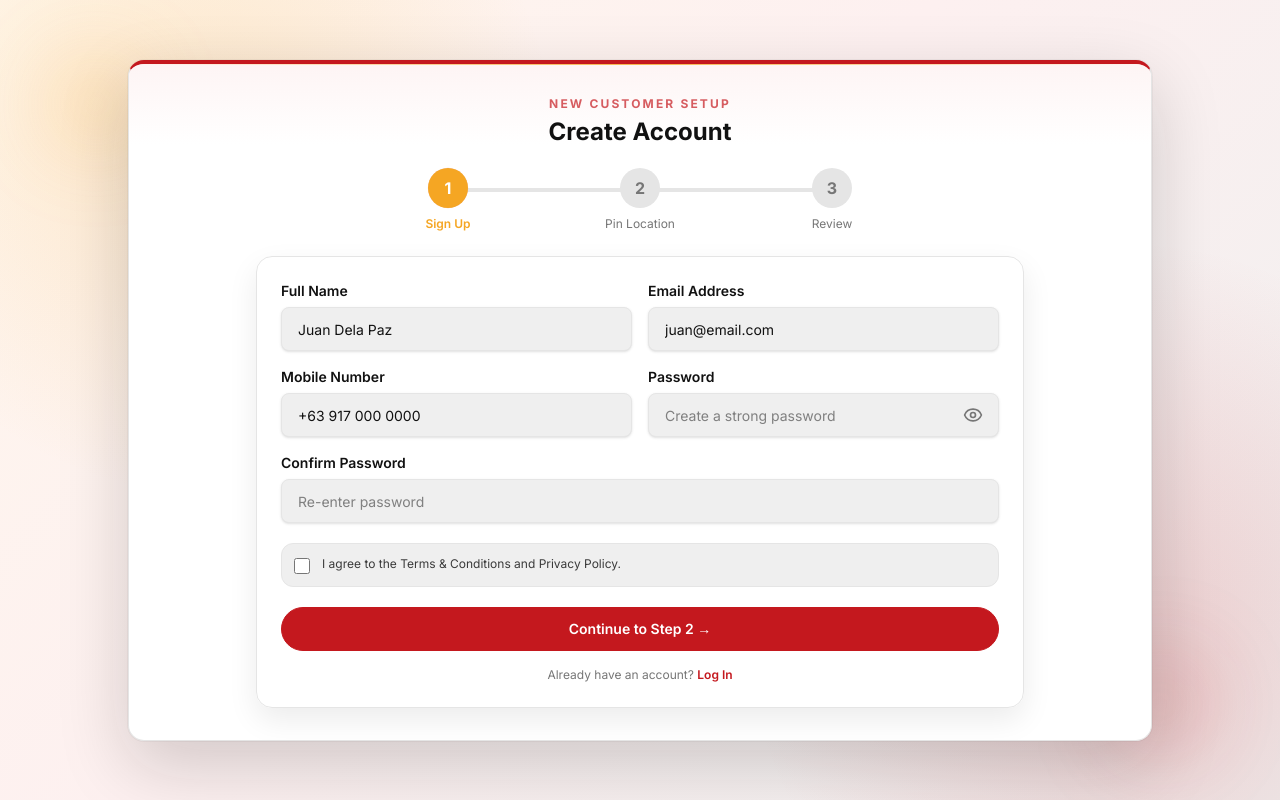
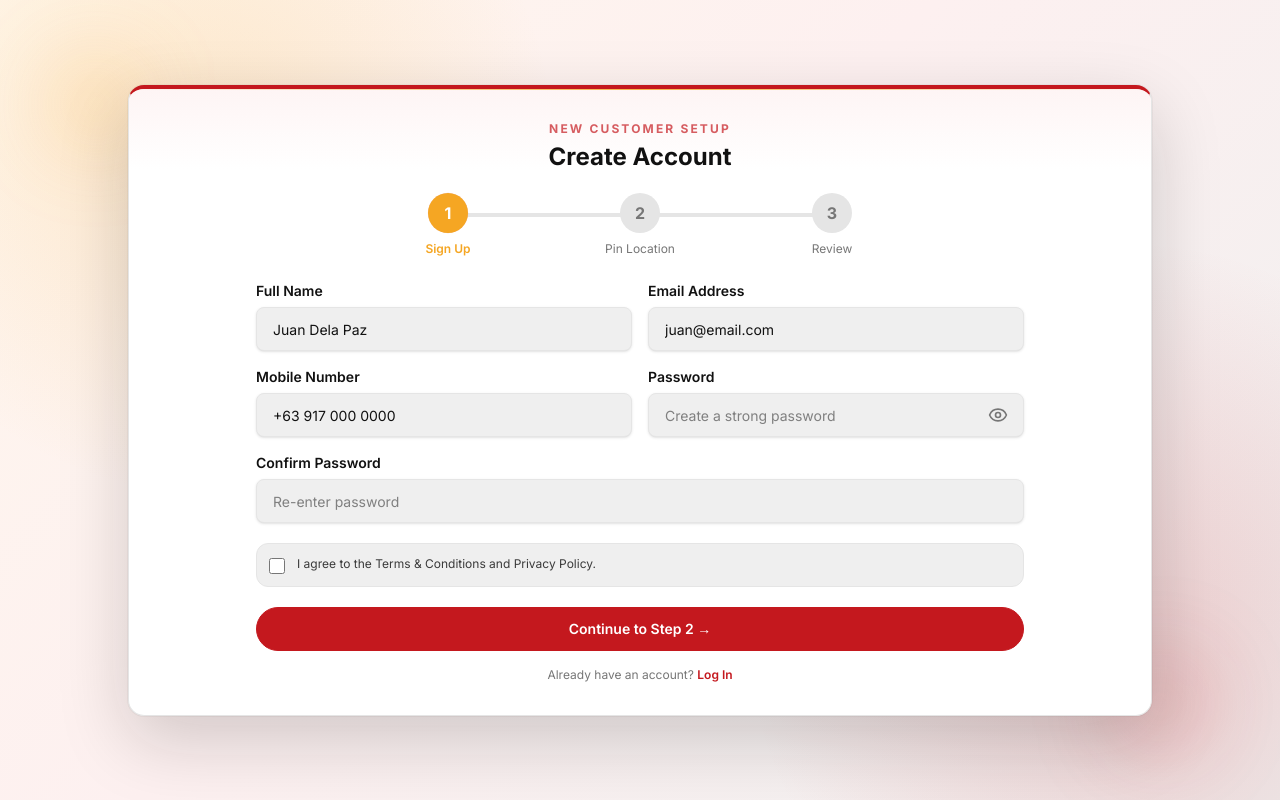
Before and after one commit to xKurty06/kokconnect, a Next.js app: page /register in a window 1280 px wide. Built offline with nearby package versions, Linux system fonts and the light colour scheme.

Commit message:
fix(auth): remove nested signup form card

```diff
--- a/src/components/register-flow.tsx
+++ b/src/components/register-flow.tsx
@@ -63,7 +63,7 @@ export function RegisterFlow() {
         })}
       </ol>
 
-      {step === 1 && <form key="step-1" noValidate className="auth-card-enter mx-auto mt-6 max-w-3xl rounded-2xl border border-border bg-white/90 p-6 shadow-[0_12px_30px_rgba(0,0,0,0.08)]" onSubmit={(event) => { event.preventDefault(); setStep(2); }}>
+      {step === 1 && <form key="step-1" noValidate className="auth-card-enter mx-auto mt-6 max-w-3xl" onSubmit={(event) => { event.preventDefault(); setStep(2); }}>
         <div className="grid grid-cols-2 gap-4">
           <label className={labelClass}>Full Name<input value={data.name} onChange={(event) => update("name", event.target.value)} autoComplete="name" className={inputClass} /></label>
           <label className={labelClass}>Email Address<input type="email" value={data.email} onChange={(event) => update("email", event.target.value)} autoComplete="email" className={inputClass} /></label>
```
